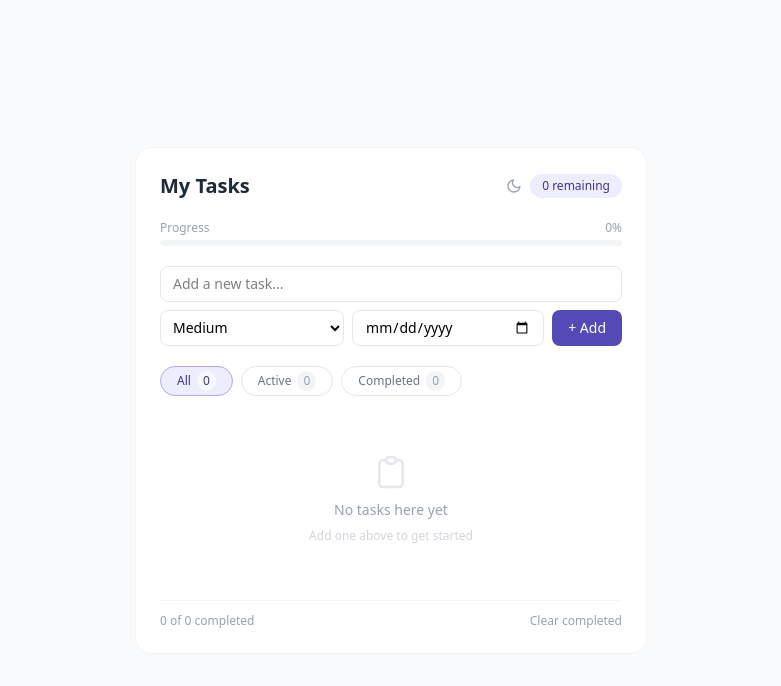
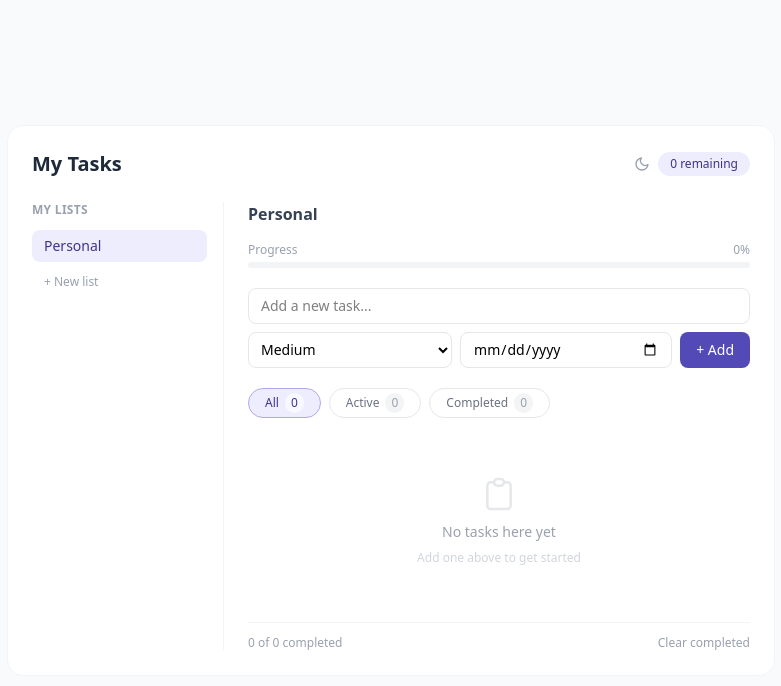
Before and after one commit to gupatel/task-manager, a Next.js app: page / in a window 1280 px wide. Shown: the top 686 px of the page, without its empty margins (249-1030 px from the left). Built offline with nearby package versions, Linux system fonts and the light colour scheme.

Commit message:
Fixed font color issue

```diff
--- a/app/page.tsx
+++ b/app/page.tsx
@@ -3,14 +3,18 @@
 import { useEffect, useRef } from 'react';
 import confetti from 'canvas-confetti';
 import { useTasks } from '@/hooks/useTasks';
+import { useLists } from '@/hooks/useLists';
 import TaskInput from '@/components/TaskInput';
 import FilterBar from '@/components/FilterBar';
 import TaskList from '@/components/TaskList';
 import ProgressBar from '@/components/ProgressBar';
 import ThemeToggle from '@/components/ThemeToggle';
+import ListSidebar from '@/components/ListSidebar';
 import Toast from '@/components/Toast';
 
 export default function Home() {
+  const { lists, activeListId, setActiveListId, addList, renameList, deleteList } = useLists();
+
   const {
     tasks,
     filter,
@@ -18,14 +22,14 @@ export default function Home() {
     addTask,
     toggleTask,
     deleteTask,
+    undoDelete,
+    deletedTask,
     clearCompleted,
     remainingCount,
     totalCount,
     reorderTasks,
     editTask,
-    undoDelete,
-    deletedTask,
-  } = useTasks();
+  } = useTasks(activeListId);
 
   const prevRemainingRef = useRef(remainingCount);
 
@@ -47,11 +51,17 @@ export default function Home() {
     completed: totalCount - remainingCount,
   };
 
+  const activeList = lists.find(l => l.id === activeListId);
+
   return (
     <main className="min-h-screen bg-gray-50 dark:bg-gray-900 flex items-start sm:items-center justify-center p-4 pt-8 sm:pt-4 transition-colors duration-200">
-      <div className="w-full max-w-lg bg-white dark:bg-gray-800 rounded-2xl border border-gray-100 dark:border-gray-700 p-4 sm:p-6">
-        <div className="flex items-center justify-between mb-5">
-          <h1 className="text-lg sm:text-xl font-semibold text-gray-800 dark:text-gray-100">My Tasks</h1>
+      <div className="w-full max-w-3xl bg-white dark:bg-gray-800 rounded-2xl border border-gray-100 dark:border-gray-700 p-4 sm:p-6">
+
+        {/* top header */}
+        <div className="flex items-center justify-between mb-6">
+          <h1 className="text-lg sm:text-xl font-semibold text-gray-800 dark:text-gray-100">
+            My Tasks
+          </h1>
           <div className="flex items-center gap-2">
             <ThemeToggle />
             <span className="text-xs bg-brand-light text-brand-text px-3 py-1 rounded-full">
@@ -59,6 +69,22 @@ export default function Home() {
             </span>
           </div>
         </div>
+
+        {/* sidebar + main content */}
+        <div className="flex gap-6">
+          <ListSidebar
+            lists={lists}
+            activeListId={activeListId}
+            onSelect={setActiveListId}
+            onAdd={addList}
+            onRename={renameList}
+            onDelete={deleteList}
+          />
+
+          <div className="flex-1 min-w-0">
+            <h2 className="text-base font-semibold text-gray-700 dark:text-gray-200 mb-4">
+              {activeList?.name}
+            </h2>
             <ProgressBar total={totalCount} completed={totalCount - remainingCount} />
             <TaskInput onAdd={addTask} />
             <FilterBar current={filter} onChange={setFilter} counts={counts} />
@@ -81,6 +107,9 @@ export default function Home() {
               </button>
             </div>
           </div>
+        </div>
+      </div>
+
       <Toast
         visible={!!deletedTask}
         message={`"${deletedTask?.text}" deleted`}
--- /dev/null
+++ b/components/ListSidebar.tsx
@@ -0,0 +1,128 @@
+'use client';
+
+import { useState } from 'react';
+import { TaskList } from '@/types/task';
+import { motion, AnimatePresence } from 'framer-motion';
+
+interface Props {
+  lists: TaskList[];
+  activeListId: string;
+  onSelect: (id: string) => void;
+  onAdd: (name: string) => void;
+  onRename: (id: string, name: string) => void;
+  onDelete: (id: string) => void;
+}
+
+export default function ListSidebar({ lists, activeListId, onSelect, onAdd, onRename, onDelete }: Props) {
+  const [adding, setAdding] = useState(false);
+  const [newName, setNewName] = useState('');
+  const [renamingId, setRenamingId] = useState<string | null>(null);
+  const [renameText, setRenameText] = useState('');
+
+  const handleAdd = () => {
+    if (!newName.trim()) return;
+    onAdd(newName.trim());
+    setNewName('');
+    setAdding(false);
+  };
+
+  const handleRename = (id: string) => {
+    if (!renameText.trim()) return;
+    onRename(id, renameText.trim());
+    setRenamingId(null);
+  };
+
+  return (
+    <div className="w-48 shrink-0 flex flex-col gap-1 pr-4 border-r border-gray-100 dark:border-gray-700 min-h-full">
+      <p className="text-xs font-semibold text-gray-400 dark:text-gray-500 uppercase tracking-wide mb-2">
+        My Lists
+      </p>
+
+      {lists.map(list => (
+        <div key={list.id} className="group relative">
+          {renamingId === list.id ? (
+            <input
+              value={renameText}
+              onChange={e => setRenameText(e.target.value)}
+              onKeyDown={e => {
+                if (e.key === 'Enter') handleRename(list.id);
+                if (e.key === 'Escape') setRenamingId(null);
+              }}
+              onBlur={() => handleRename(list.id)}
+              autoFocus
+              className="w-full text-sm px-2 py-1.5 rounded-lg border border-brand outline-none dark:bg-gray-700 dark:text-gray-200"
+            />
+          ) : (
+            <button
+              onClick={() => onSelect(list.id)}
+              className={`w-full text-left text-sm px-3 py-1.5 rounded-lg transition-colors truncate
+                ${activeListId === list.id
+                  ? 'bg-brand-light text-brand-text font-medium'
+                  : 'text-gray-600 dark:text-gray-400 hover:bg-gray-100 dark:hover:bg-gray-700'
+                }`}
+            >
+              {list.name}
+            </button>
+          )}
+
+          {/* rename / delete buttons on hover */}
+          {renamingId !== list.id && (
+            <div className="absolute right-1 top-1/2 -translate-y-1/2 hidden group-hover:flex gap-0.5">
+              <button
+                onClick={() => { setRenamingId(list.id); setRenameText(list.name); }}
+                className="p-0.5 text-gray-300 hover:text-teal-400 transition-colors"
+                aria-label="Rename list"
+              >
+                <svg className="w-3 h-3" fill="none" viewBox="0 0 24 24" stroke="currentColor" strokeWidth={2}>
+                  <path strokeLinecap="round" strokeLinejoin="round" d="M15.232 5.232l3.536 3.536M9 13l6.586-6.586a2 2 0 012.828 2.828L11.828 15.828a2 2 0 01-1.414.586H9v-2a2 2 0 01.586-1.414z" />
+                </svg>
+              </button>
+              {lists.length > 1 && (
+                <button
+                  onClick={() => onDelete(list.id)}
+                  className="p-0.5 text-gray-300 hover:text-red-400 transition-colors"
+                  aria-label="Delete list"
+                >
+                  <svg className="w-3 h-3" fill="none" viewBox="0 0 24 24" stroke="currentColor" strokeWidth={2}>
+                    <path strokeLinecap="round" strokeLinejoin="round" d="M6 18L18 6M6 6l12 12" />
+                  </svg>
+                </button>
+              )}
+            </div>
+          )}
+        </div>
+      ))}
+
+      {/* add new list */}
+      <AnimatePresence>
+        {adding && (
+          <motion.div
+            initial={{ opacity: 0, height: 0 }}
+            animate={{ opacity: 1, height: 'auto' }}
+            exit={{ opacity: 0, height: 0 }}
+          >
+            <input
+              value={newName}
+              onChange={e => setNewName(e.target.value)}
+              onKeyDown={e => {
+                if (e.key === 'Enter') handleAdd();
+                if (e.key === 'Escape') { setAdding(false); setNewName(''); }
+              }}
+              onBlur={() => { if (!newName.trim()) setAdding(false); }}
+              autoFocus
+              placeholder="List name..."
+              className="w-full text-sm px-2 py-1.5 rounded-lg border border-brand outline-none dark:bg-gray-700 dark:text-gray-200 dark:placeholder-gray-500"
+            />
+          </motion.div>
+        )}
+      </AnimatePresence>
+
+      <button
+        onClick={() => setAdding(true)}
+        className="mt-1 text-xs text-gray-400 hover:text-brand transition-colors text-left px-3 py-1"
+      >
+        + New list
+      </button>
+    </div>
+  );
+}
--- a/components/TaskCard.tsx
+++ b/components/TaskCard.tsx
@@ -14,9 +14,9 @@ interface Props {
 }
 
 const priorityStyles = {
-  high: 'bg-red-50 text-red-800',
-  medium: 'bg-amber-50 text-amber-800',
-  low: 'bg-green-50 text-green-800',
+  high: 'bg-red-50 text-red-800 dark:bg-red-900/30 dark:text-red-400',
+  medium: 'bg-amber-50 text-amber-800 dark:bg-amber-900/30 dark:text-amber-400',
+  low: 'bg-green-50 text-green-800 dark:bg-green-900/30 dark:text-green-400',
 };
 
 function isOverdue(dateStr: string): boolean {
@@ -72,7 +72,7 @@ export default function TaskCard({ task, onToggle, onDelete, onEdit }: Props) {
       animate={{ opacity: 1, y: 0 }}
       exit={{ opacity: 0, x: -20 }}
       transition={{ duration: 0.18 }}
-      className={`flex items-center gap-2 sm:gap-3 py-3 border-b border-gray-100 last:border-none border-l-4 transition-colors
+      className={`flex items-center gap-2 sm:gap-3 py-3 border-b border-gray-100 dark:border-gray-700 last:border-none border-l-4 transition-colors
         ${!task.completed && task.dueDate && isOverdue(task.dueDate)
           ? 'border-l-red-400 pl-2'
           : 'border-l-transparent'
@@ -81,7 +81,7 @@ export default function TaskCard({ task, onToggle, onDelete, onEdit }: Props) {
       <button
         {...attributes}
         {...listeners}
-        className="text-gray-200 hover:text-gray-400 cursor-grab active:cursor-grabbing shrink-0"
+        className="text-gray-200 hover:text-gray-400 dark:text-gray-600 dark:hover:text-gray-400 cursor-grab active:cursor-grabbing shrink-0"
         aria-label="Drag to reorder"
       >
         <svg className="w-4 h-4" fill="none" viewBox="0 0 24 24" stroke="currentColor" strokeWidth={2}>
@@ -92,7 +92,7 @@ export default function TaskCard({ task, onToggle, onDelete, onEdit }: Props) {
       <button
         onClick={() => onToggle(task.id)}
         className={`w-5 h-5 rounded-full border-2 flex items-center justify-center shrink-0 transition-colors
-          ${task.completed ? 'bg-teal-500 border-teal-500' : 'border-gray-300 hover:border-brand'}`}
+          ${task.completed ? 'bg-teal-500 border-teal-500' : 'border-gray-300 dark:border-gray-600 hover:border-brand'}`}
         aria-label={task.completed ? 'Mark incomplete' : 'Mark complete'}
       >
         <AnimatePresence>
@@ -125,13 +125,13 @@ export default function TaskCard({ task, onToggle, onDelete, onEdit }: Props) {
                 if (e.key === 'Escape') handleCancel();
               }}
               autoFocus
-              className="w-full text-sm border border-teal-400 rounded px-2 py-0.5 outline-none bg-white text-gray-700"
+              className="w-full text-sm border border-teal-400 rounded px-2 py-0.5 outline-none bg-white dark:bg-gray-700 dark:text-gray-200 dark:border-teal-500"
             />
             <input
               type="date"
               value={editDueDate}
               onChange={e => setEditDueDate(e.target.value)}
-              className="w-full text-xs border border-gray-200 rounded px-2 py-0.5 outline-none text-gray-500"
+              className="w-full text-xs border border-gray-200 dark:border-gray-600 dark:bg-gray-700 dark:text-gray-400 rounded px-2 py-0.5 outline-none"
             />
             <div className="flex gap-2 mt-1">
               <button
@@ -142,7 +142,7 @@ export default function TaskCard({ task, onToggle, onDelete, onEdit }: Props) {
               </button>
               <button
                 onClick={handleCancel}
-                className="text-xs px-2 py-0.5 bg-gray-100 text-gray-500 rounded hover:bg-gray-200 transition-colors"
+                className="text-xs px-2 py-0.5 bg-gray-100 dark:bg-gray-600 text-gray-500 dark:text-gray-300 rounded hover:bg-gray-200 dark:hover:bg-gray-500 transition-colors"
               >
                 Cancel
               </button>
@@ -151,13 +151,16 @@ export default function TaskCard({ task, onToggle, onDelete, onEdit }: Props) {
         ) : (
           <>
             <span className={`text-sm truncate transition-colors duration-200
-              ${task.completed ? 'line-through text-gray-400' : 'text-gray-700'}`}>
+              ${task.completed
+                ? 'line-through text-gray-400 dark:text-gray-500'
+                : 'text-gray-700 dark:text-gray-200'
+              }`}>
               {task.text}
             </span>
             {task.dueDate && (() => {
               const { label, color } = formatDue(task.dueDate);
               return (
-                <span className={`text-xs ${task.completed ? 'text-gray-300' : color}`}>
+                <span className={`text-xs ${task.completed ? 'text-gray-300 dark:text-gray-600' : color}`}>
                   {label}
                 </span>
               );
@@ -173,7 +176,7 @@ export default function TaskCard({ task, onToggle, onDelete, onEdit }: Props) {
       {!task.completed && !editing && (
         <button
           onClick={() => setEditing(true)}
-          className="text-gray-300 hover:text-teal-400 transition-colors shrink-0"
+          className="text-gray-300 hover:text-teal-400 dark:text-gray-600 dark:hover:text-teal-400 transition-colors shrink-0"
           aria-label="Edit task"
         >
           <svg className="w-4 h-4" fill="none" viewBox="0 0 24 24" stroke="currentColor" strokeWidth={2}>
@@ -184,7 +187,7 @@ export default function TaskCard({ task, onToggle, onDelete, onEdit }: Props) {
 
       <button
         onClick={() => onDelete(task.id)}
-        className="text-gray-300 hover:text-red-400 transition-colors shrink-0"
+        className="text-gray-300 hover:text-red-400 dark:text-gray-600 dark:hover:text-red-400 transition-colors shrink-0"
         aria-label="Delete task"
       >
         <svg className="w-4 h-4" fill="none" viewBox="0 0 24 24" stroke="currentColor" strokeWidth={2}>
--- /dev/null
+++ b/hooks/useLists.ts
@@ -0,0 +1,62 @@
+import { useState, useEffect } from 'react';
+import { TaskList } from '@/types/task';
+
+const DEFAULT_LIST: TaskList = {
+  id: 'default',
+  name: 'Personal',
+  createdAt: Date.now(),
+};
+
+export function useLists() {
+  const [lists, setLists] = useState<TaskList[]>([DEFAULT_LIST]);
+  const [activeListId, setActiveListId] = useState<string>('default');
+
+  useEffect(() => {
+    const stored = localStorage.getItem('lists');
+    if (stored) setLists(JSON.parse(stored));
+    const storedActive = localStorage.getItem('activeListId');
+    if (storedActive) setActiveListId(storedActive);
+  }, []);
+
+  useEffect(() => {
+    localStorage.setItem('lists', JSON.stringify(lists));
+  }, [lists]);
+
+  useEffect(() => {
+    localStorage.setItem('activeListId', activeListId);
+  }, [activeListId]);
+
+  const addList = (name: string) => {
+    const newList: TaskList = {
+      id: crypto.randomUUID(),
+      name: name.trim(),
+      createdAt: Date.now(),
+    };
+    setLists(prev => [...prev, newList]);
+    setActiveListId(newList.id);
+  };
+
+  const renameList = (id: string, name: string) => {
+    setLists(prev =>
+      prev.map(l => l.id === id ? { ...l, name: name.trim() } : l)
+    );
+  };
+
+  const deleteList = (id: string) => {
+    if (lists.length === 1) return; // keep at least one list
+    setLists(prev => prev.filter(l => l.id !== id));
+    if (activeListId === id) {
+      const remaining = lists.filter(l => l.id !== id);
+      setActiveListId(remaining[0].id);
+    }
+  };
+
+  return {
+    lists,
+    activeListId,
+    setActiveListId,
+    addList,
+    renameList,
+    deleteList,
+  };
+}
```
Also changed, not shown: hooks/useTasks.ts (+21 -17 lines), types/task.ts (+7 -0 lines). Lines whose indentation alone changed are shown as unchanged.
